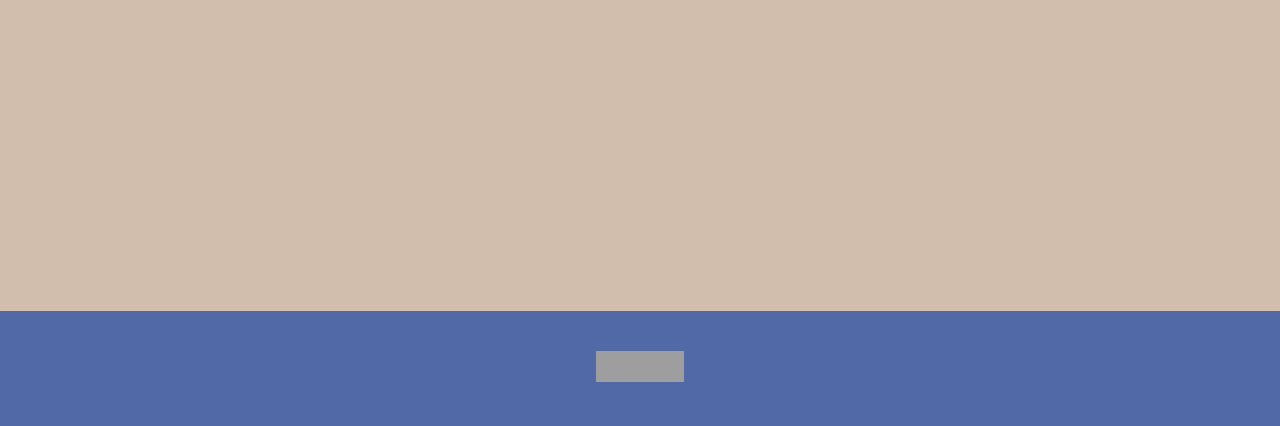
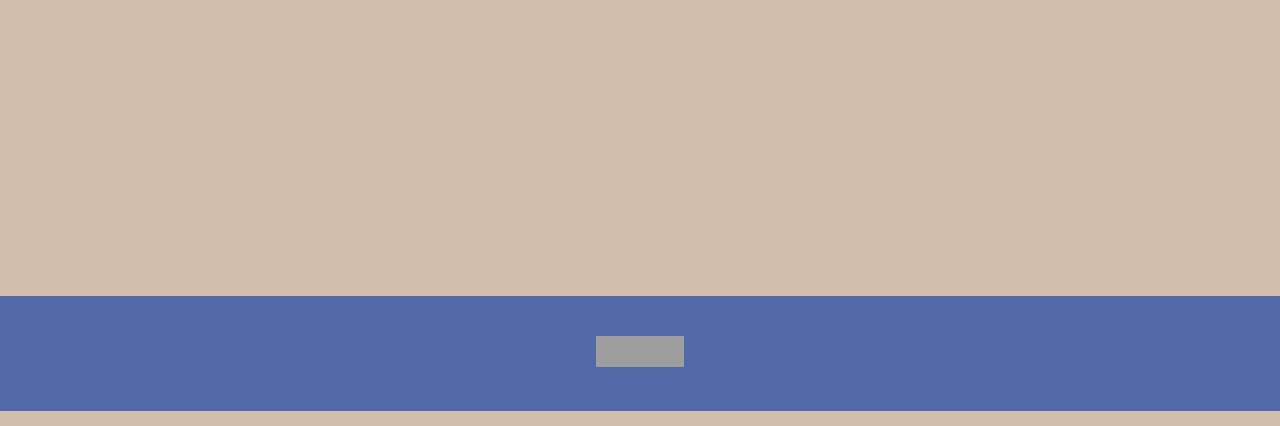
Before and after one commit to patifusa-20/202210-W2-patricia-rufino, a website: page index.html in a window 1280 px wide. Shown: the part 389-815 px from the top of the page. Drawn offline with Linux system fonts and the light colour scheme; grey boxes are pictures that could not be loaded.

Commit message:
Add display grid in body

```diff
--- a/styles.css
+++ b/styles.css
@@ -8,6 +8,9 @@
 }
 
 body {
+    display: grid;
+    grid-template-columns: 1fr;
+    grid-template-rows: 1fr 8fr 1fr;
     height: 100vh;
     margin: 0;
     background-color: var(--primary-light-color);
@@ -18,7 +21,6 @@ body {
 
 main {
     font-size: 1.2rem;
-    min-height: 78vh;
 }
 
 header,
```
